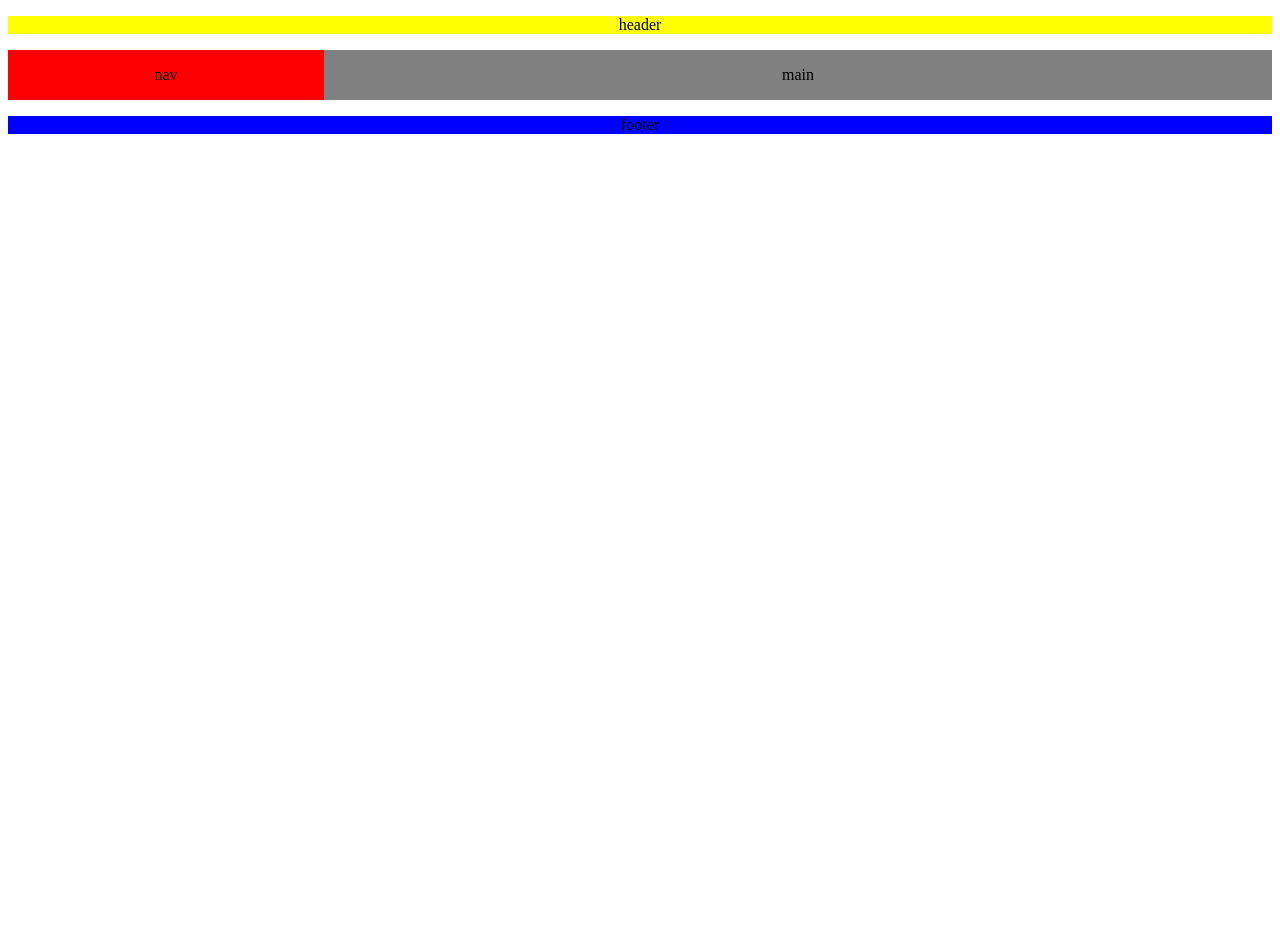
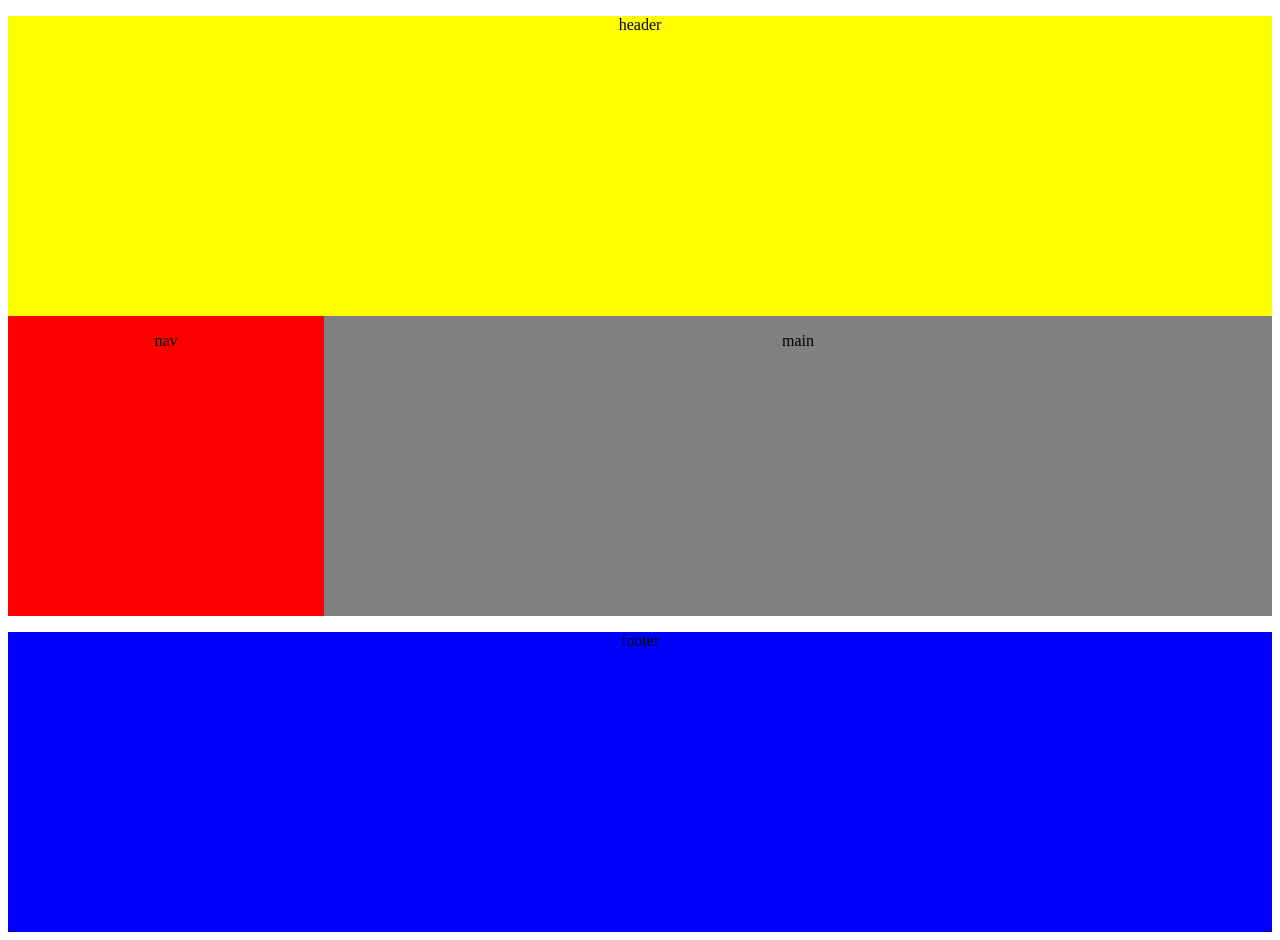
Before and after one commit to zs1kaczuszka/1tb, a plain HTML site: page layout.html in a window 1280 px wide. Before the commit the page ends 800 px from the top, so only its background shows below. Drawn offline with Linux system fonts and the light colour scheme.

Commit message:
Update layout.html

```diff
--- a/layout.html
+++ b/layout.html
@@ -9,7 +9,7 @@
             text-align:center;
             background-color: yellow;
             width: 100%;
-            height: 25%;
+            height: 300px;
         }
         .container{
             display:flex;
@@ -18,20 +18,20 @@
                      text-align:center;
                      background-color: red;
                      width: 25%;
-                     height: 55%;
+                     height: 300px;
 
                  }
                         main{
                             text-align:center;
                             background-color: gray;
                             width: 75%;
-                            height: 55%;
+                            height: 300px;
                         }
                             footer{
                                 text-align:center;
                                 background-color: blue;
                                 widht: 100%;
-                                height: 20%;
+                                height: 300px;
                                         }
     </style>
 </head>
```
